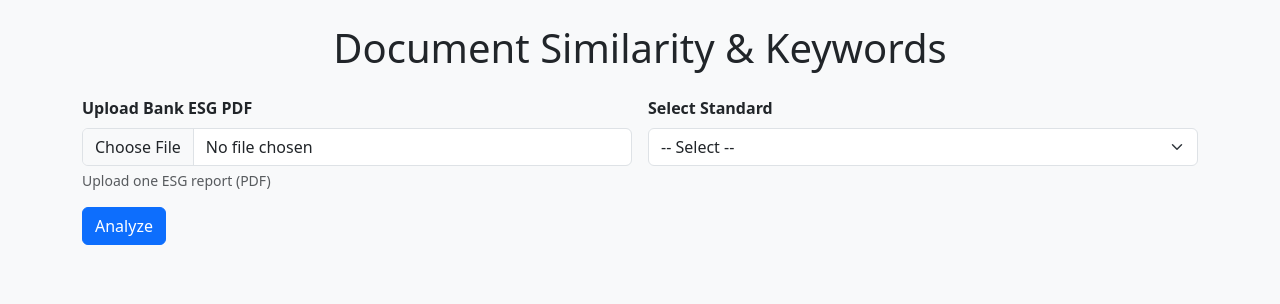
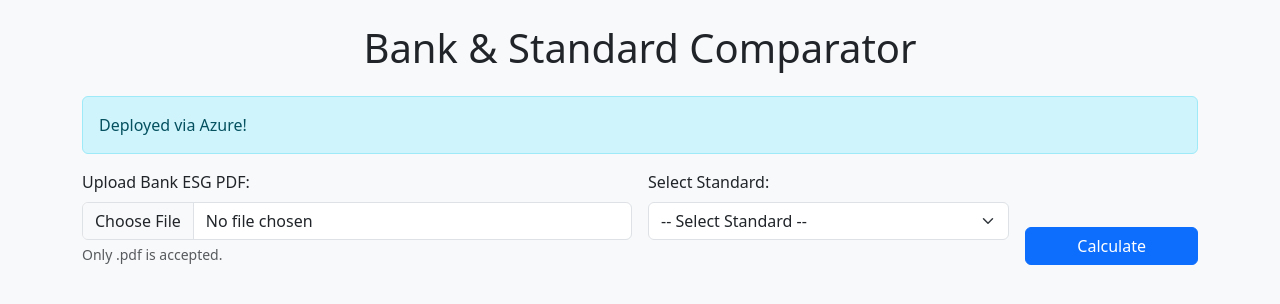
Before and after one commit to Lily-WangQian/AzureWeb_Upload1, a Flask app: page / in a window 1280 px wide. Shown: the top 304 px of the page. Run offline with Flask 3, Linux system fonts and the light colour scheme.

Commit message:
git push -u origin main

```diff
--- a/app.py
+++ b/app.py
@@ -1,79 +1,96 @@
+from flask import Flask, render_template, request
+from werkzeug.utils import secure_filename
 import os
-from flask import Flask, render_template, request, redirect, url_for, flash
-from werkzeug.utils import secure_filename
+import re
 import pdfplumber
-
-ALLOWED_EXTENSIONS = {"pdf"}
+import pandas as pd
 
 app = Flask(__name__)
-app.secret_key = os.environ.get("FLASK_SECRET_KEY", "dev-secret")  # needed for flash()
-app.config["UPLOAD_FOLDER"] = os.environ.get("UPLOAD_FOLDER", "uploads")
-os.makedirs(app.config["UPLOAD_FOLDER"], exist_ok=True)
 
-# Single required standard per your request
-STANDARDS = ["AzureWeb_5"]
+# ---------------- Config ----------------
+UPLOAD_FOLDER = "uploads"
+ALLOWED_EXT = {".pdf"}
+os.makedirs(UPLOAD_FOLDER, exist_ok=True)
+app.config["UPLOAD_FOLDER"] = UPLOAD_FOLDER
 
+# ---------------- Standards list ----------------
+# Your repo already uses a "standards keywords.csv" file.
+# Its standard column is sometimes named "Standards" (you used this previously). :contentReference[oaicite:0]{index=0}
+standard_keywords_df = pd.read_csv("standards keywords.csv")
+standard_keywords_df.columns = standard_keywords_df.columns.str.strip()
+if "Standards" in standard_keywords_df.columns and "Standard" not in standard_keywords_df.columns:
+    standard_keywords_df.rename(columns={"Standards": "Standard"}, inplace=True)
+
+standards = (
+    standard_keywords_df["Standard"]
+    .dropna()
+    .astype(str)
+    .str.strip()
+    .sort_values()
+    .unique()
+    .tolist()
+)
+
+# ---------------- Helpers ----------------
 def allowed_file(filename: str) -> bool:
-    return "." in filename and filename.rsplit(".", 1)[1].lower() in ALLOWED_EXTENSIONS
+    return os.path.splitext(filename)[1].lower() in ALLOWED_EXT
 
-def extract_pdf_text(path: str) -> str:
-    """Read text from all pages of a PDF; skip pages that have no extractable text."""
-    parts = []
+def extract_text_from_pdf(path: str, max_chars: int = 2000) -> str:
+    """Quick text extraction + light cleaning for preview."""
+    chunks = []
     with pdfplumber.open(path) as pdf:
         for page in pdf.pages:
-            txt = page.extract_text() or ""
-            if txt.strip():
-                parts.append(txt)
-    return "\n\n".join(parts).strip()
+            t = page.extract_text() or ""
+            chunks.append(t)
+            if sum(map(len, chunks)) >= max_chars:
+                break
+    text = re.sub(r"\s+", " ", "\n".join(chunks)).strip()
+    return text[:max_chars] if text else "(no text extracted)"
 
+# ---------------- Routes ----------------
 @app.route("/", methods=["GET"])
 def home():
-    return render_template("index.html", standards=STANDARDS, result=None)
+    return render_template(
+        "index.html",
+        standards=standards,
+        selected=None,
+        result=None,
+        error=None,
+        message="Deployed via Azure!"
+    )
 
 @app.route("/analyze", methods=["POST"])
 def analyze():
-    std = request.form.get("standard", "").strip()
-    file = request.files.get("bank_pdf")
+    std = (request.form.get("standard") or "").strip()
+    pdf = request.files.get("bank_pdf")
 
+    # Validate inputs
     if not std:
-        flash("Please choose a standard.")
-        return redirect(url_for("home"))
-    if std not in STANDARDS:
-        flash("Invalid standard selected.")
-        return redirect(url_for("home"))
-    if not file or file.filename == "":
-        flash("Please upload a PDF file.")
-        return redirect(url_for("home"))
-    if not allowed_file(file.filename):
-        flash("Only .pdf files are allowed.")
-        return redirect(url_for("home"))
+        return render_template("index.html", standards=standards, selected=None, result=None,
+                               error="Please select a standard.", message=None)
+    if not pdf or pdf.filename == "":
+        return render_template("index.html", standards=standards, selected=std, result=None,
+                               error="Please upload a bank ESG report (PDF).", message=None)
+    if not allowed_file(pdf.filename):
+        return render_template("index.html", standards=standards, selected=std, result=None,
+                               error="The uploaded file should be a PDF.", message=None)
 
-    # Save upload
-    filename = secure_filename(file.filename)
-    path = os.path.join(app.config["UPLOAD_FOLDER"], filename)
-    file.save(path)
+    # Save & parse
+    fname = secure_filename(pdf.filename)
+    fpath = os.path.join(app.config["UPLOAD_FOLDER"], fname)
+    pdf.save(fpath)
 
-    # Extract text
-    try:
-        text = extract_pdf_text(path)
-        if not text:
-            text = "(No extractable text found in the PDF.)"
-    except Exception as e:
-        text = f"(Error reading PDF: {e})"
+    preview = extract_text_from_pdf(fpath, max_chars=2000)
 
-    # Show up to ~10,000 characters to keep page responsive
-    preview = text[:10000] + ("..." if len(text) > 10000 else "")
+    result = {
+        "filename": fname,
+        "standard": std,
+        "preview": preview,
+    }
 
-    return render_template(
-        "index.html",
-        standards=STANDARDS,
-        result={
-            "filename": filename,
-            "standard": std,
-            "text": preview
-        }
-    )
+    return render_template("index.html", standards=standards, selected=std,
+                           result=result, error=None, message=None)
 
 if __name__ == "__main__":
-    # Local run: python app.py
-    app.run(host="0.0.0.0", port=8000, debug=True)
+    # Azure sets WEBSITES_PORT; we still bind to 8000 locally.
+    app.run(host="0.0.0.0", port=8000)
--- a/requirements.txt
+++ b/requirements.txt
@@ -1,2 +1,4 @@
 flask
+gunicorn
 pdfplumber
+pandas
--- a/templates/index.html
+++ b/templates/index.html
@@ -1,56 +1,48 @@
-<!doctype html>
+<!DOCTYPE html>
 <html lang="en">
 <head>
-  <meta charset="utf-8">
-  <title>Document Similarity & Keywords</title>
-  <meta name="viewport" content="width=device-width, initial-scale=1">
-  <link href="https://cdn.jsdelivr.net/npm/bootstrap@5.3.3/dist/css/bootstrap.min.css" rel="stylesheet">
+  <meta charset="UTF-8" />
+  <title>Bank & Standard Comparator</title>
+  <link rel="stylesheet" href="https://cdn.jsdelivr.net/npm/bootstrap@5.3.0/dist/css/bootstrap.min.css">
 </head>
-<body class="bg-light py-4">
+<body class="bg-light p-4">
   <div class="container">
-    <h1 class="mb-4 text-center">Document Similarity & Keywords</h1>
+    <h1 class="mb-4 text-center">Bank & Standard Comparator</h1>
 
-    {% with messages = get_flashed_messages() %}
-      {% if messages %}
-        <div class="alert alert-warning">
-          {% for m in messages %} <div>{{ m }}</div> {% endfor %}
-        </div>
-      {% endif %}
-    {% endwith %}
+    {% if error %}<div class="alert alert-danger">{{ error }}</div>{% endif %}
+    {% if message %}<div class="alert alert-info">{{ message }}</div>{% endif %}
 
-    <form class="row g-3" method="POST" action="{{ url_for('analyze') }}" enctype="multipart/form-data">
+    <form class="row g-3" method="POST" action="/analyze" enctype="multipart/form-data">
       <div class="col-md-6">
-        <label class="form-label fw-semibold">Upload Bank ESG PDF</label>
-        <input class="form-control" type="file" name="bank_pdf" accept=".pdf" required>
-        <div class="form-text">Upload one ESG report (PDF)</div>
+        <label class="form-label">Upload Bank ESG PDF:</label>
+        <input type="file" name="bank_pdf" class="form-control" accept="application/pdf" required>
+        <div class="form-text">Only .pdf is accepted.</div>
       </div>
 
-      <div class="col-md-6">
-        <label class="form-label fw-semibold">Select Standard</label>
-        <select class="form-select" name="standard" required>
-          <option value="">-- Select --</option>
+      <div class="col-md-4">
+        <label class="form-label">Select Standard:</label>
+        <select name="standard" class="form-select" required>
+          <option value="">-- Select Standard --</option>
           {% for std in standards %}
-            <option value="{{ std }}">{{ std }}</option>
+            <option value="{{ std }}" {% if selected==std %}selected{% endif %}>{{ std }}</option>
           {% endfor %}
         </select>
       </div>
 
-      <div class="col-12">
-        <button type="submit" class="btn btn-primary">Analyze</button>
+      <div class="col-md-2 d-flex align-items-end">
+        <button class="btn btn-primary w-100" type="submit">Calculate</button>
       </div>
     </form>
 
     {% if result %}
-      <div class="card mt-5">
-        <div class="card-body">
-          <h3 class="card-title">Result</h3>
-          <p class="mb-1"><strong>File:</strong> {{ result.filename }}</p>
-          <p class="mb-3"><strong>Standard:</strong> {{ result.standard }}</p>
-          <h5 class="mt-3">Extracted Text (preview)</h5>
-          <pre class="mt-2" style="white-space: pre-wrap; max-height: 60vh; overflow:auto; background:#f8f9fa; padding:1rem; border:1px solid #e9ecef;">
-{{ result.text }}
-          </pre>
-        </div>
+      <div class="mt-5 p-4 bg-white rounded shadow-sm">
+        <h4 class="mb-3">Result</h4>
+        <p><strong>Uploaded file:</strong> {{ result.filename }}</p>
+        <p><strong>Selected standard:</strong> {{ result.standard }}</p>
+
+        <hr>
+        <h5>PDF Text Preview</h5>
+        <pre style="white-space:pre-wrap">{{ result.preview }}</pre>
       </div>
     {% endif %}
   </div>
```
Also changed, not shown: .github/workflows/deploy.yml, 1 other file.
